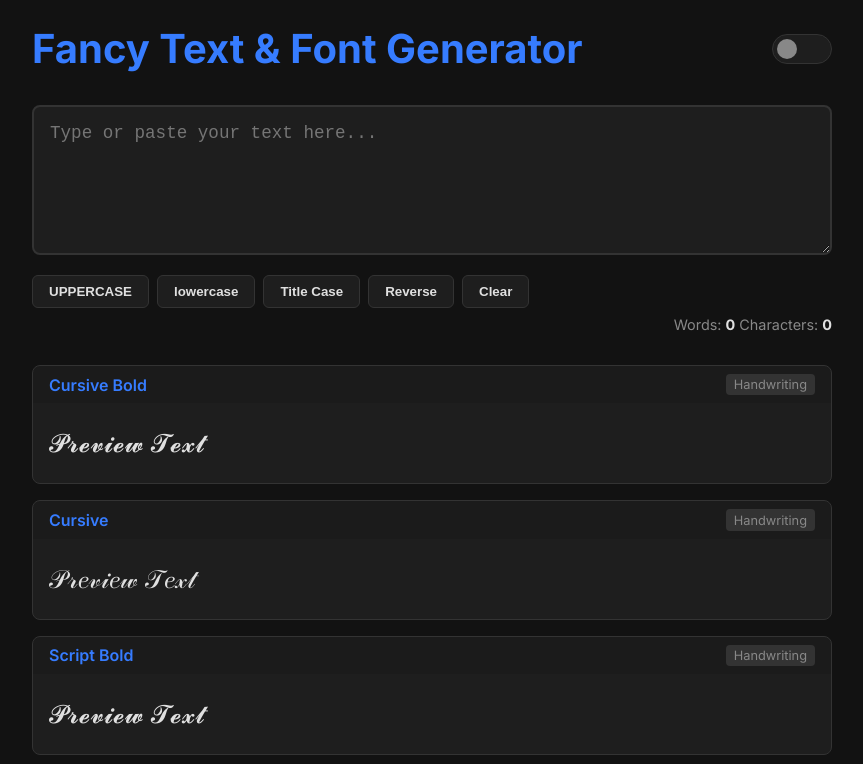
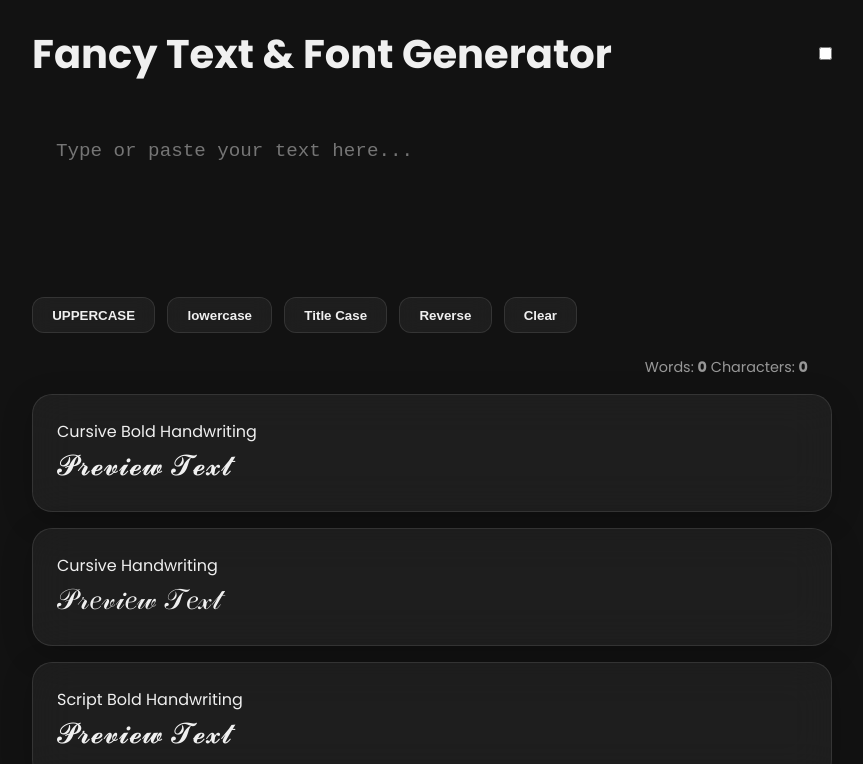
Before and after one commit to MuhammadZohaibofficial/Fontify, a plain HTML site: page index.html in a window 1280 px wide. Shown: the top 764 px of the page, without its empty margins (208-1071 px from the left). Drawn offline with Linux system fonts and the light colour scheme.

Commit message:
Update style.css

```diff
--- a/style.css
+++ b/style.css
@@ -1,248 +1,130 @@
-/* --- FONTIFY ULTIMATE - STYLE.CSS --- */
-/* Google Font for a clean and modern UI */
-@import url('https://fonts.googleapis.com/css2?family=Inter:wght@400;600;700&display=swap');
+/* --- FONTIFY GLASS MORPHISM - STYLE.CSS --- */
+@import url('https://fonts.googleapis.com/css2?family=Poppins:wght@400;600;700&display=swap');
 
-/* --- THEME COLORS (CSS VARIABLES) --- */
-/* Is se Day/Night mode banana bohat asaan ho jaata hai */
 :root {
-    --primary-color: #367cff;
-    --background-color: #121212;
-    --surface-color: #1e1e1e;
-    --text-color: #e0e0e0;
-    --subtle-text: #888;
-    --border-color: #333;
-    --success-color: #28a745;
-    --transition-speed: 0.3s;
+    --primary-color: #007aff;
+    --background-color-dark: #121212;
+    --glass-color-dark: rgba(255, 255, 255, 0.05);
+    --text-color-dark: #f0f0f0;
+    --border-color-dark: rgba(255, 255, 255, 0.1);
+
+    --background-color-light: #f2f2f7;
+    --glass-color-light: rgba(255, 255, 255, 0.6);
+    --text-color-light: #1c1c1e;
+    --border-color-light: rgba(0, 0, 0, 0.1);
+
+    --transition-speed: 0.4s;
+}
+
+*, *::before, *::after { box-sizing: border-box; margin: 0; padding: 0; }
+
+body {
+    font-family: 'Poppins', sans-serif;
+    background-color: var(--background-color-dark);
+    color: var(--text-color-dark);
+    transition: background-color var(--transition-speed), color var(--transition-speed);
+    padding: 1.5rem;
+    overflow-x: hidden;
 }
 
 body.light-mode {
-    --primary-color: #0056b3;
-    --background-color: #f4f4f9;
-    --surface-color: #ffffff;
-    --text-color: #212529;
-    --subtle-text: #6c757d;
-    --border-color: #dee2e6;
+    background-color: var(--background-color-light);
+    color: var(--text-color-light);
 }
 
-/* --- GENERAL & LAYOUT --- */
-*, *::before, *::after {
-    box-sizing: border-box;
-    margin: 0;
-    padding: 0;
+.background-blur {
+    position: fixed;
+    top: -20%; right: -20%;
+    width: 400px; height: 400px;
+    background: linear-gradient(45deg, var(--primary-color), #ff2d55);
+    border-radius: 50%;
+    filter: blur(150px);
+    opacity: 0.3;
+    z-index: -1;
 }
 
-body {
-    font-family: 'Inter', sans-serif;
-    background-color: var(--background-color);
-    color: var(--text-color);
-    transition: background-color var(--transition-speed), color var(--transition-speed);
-    padding: 1.5rem;
+.container { max-width: 800px; margin: 0 auto; }
+header { display: flex; justify-content: space-between; align-items: center; margin-bottom: 2rem; }
+header h1 { font-size: 2.5rem; font-weight: 700; }
+
+/* Glass Card Style */
+.input-card, .result-card {
+    background: var(--glass-color-dark);
+    backdrop-filter: blur(20px);
+    -webkit-backdrop-filter: blur(20px);
+    border-radius: 20px;
+    border: 1px solid var(--border-color-dark);
+    box-shadow: 0 8px 32px 0 rgba(0, 0, 0, 0.2);
+    transition: background-color var(--transition-speed), border var(--transition-speed);
+}
+body.light-mode .input-card, body.light-mode .result-card {
+    background: var(--glass-color-light);
+    border: 1px solid var(--border-color-light);
+    box-shadow: 0 8px 32px 0 rgba(0, 0, 0, 0.1);
 }
 
-.container {
-    max-width: 800px;
-    margin: 0 auto;
-}
-
-/* --- HEADER & THEME SWITCHER --- */
-header {
-    display: flex;
-    justify-content: space-between;
-    align-items: center;
-    margin-bottom: 2rem;
-}
-
-header h1 {
-    font-size: clamp(1.8rem, 5vw, 2.5rem);
-    font-weight: 700;
-    color: var(--primary-color);
-}
-
-.theme-switcher {
-    position: relative;
-}
-
-.slider {
-    cursor: pointer;
-    background-color: var(--surface-color);
-    border: 1px solid var(--border-color);
-    width: 60px;
-    height: 30px;
-    border-radius: 30px;
-    display: block;
-    transition: var(--transition-speed);
-}
-
-.slider::before {
-    content: '';
-    position: absolute;
-    top: 5px;
-    left: 5px;
-    width: 20px;
-    height: 20px;
-    border-radius: 50%;
-    background-color: var(--subtle-text);
-    transition: var(--transition-speed);
-}
-
-#themeToggle { display: none; }
-#themeToggle:checked + .slider { background-color: var(--primary-color); }
-#themeToggle:checked + .slider::before {
-    transform: translateX(30px);
-    background-color: white;
-}
-
-/* --- MAIN CONTENT & TOOLBAR --- */
 #userInput {
     width: 100%;
     height: 150px;
-    padding: 1rem;
-    font-size: 1.1rem;
-    border-radius: 8px;
-    border: 2px solid var(--border-color);
-    background-color: var(--surface-color);
-    color: var(--text-color);
-    resize: vertical;
-    transition: border-color var(--transition-speed);
+    padding: 1.5rem;
+    font-size: 1.2rem;
+    background: transparent;
+    border: none;
+    color: inherit;
+    resize: none;
 }
+#userInput:focus { outline: none; }
+.counters { padding: 0 1.5rem 1rem 1.5rem; text-align: right; font-size: 0.9rem; opacity: 0.6; }
 
-#userInput:focus {
-    outline: none;
-    border-color: var(--primary-color);
-}
-
-.toolbar {
-    display: flex;
-    flex-wrap: wrap;
-    gap: 0.5rem;
-    margin-top: 1rem;
-}
-
+.toolbar { display: flex; flex-wrap: wrap; gap: 0.75rem; margin: 1.5rem 0; }
 .toolbar button {
-    background-color: var(--surface-color);
-    color: var(--text-color);
-    border: 1px solid var(--border-color);
-    padding: 0.5rem 1rem;
-    border-radius: 6px;
+    background: var(--glass-color-dark);
+    color: inherit;
+    border: 1px solid var(--border-color-dark);
+    padding: 0.6rem 1.2rem;
+    border-radius: 12px;
     cursor: pointer;
     font-weight: 600;
-    transition: background-color 0.2s, transform 0.1s;
+    backdrop-filter: blur(10px);
+    transition: all 0.2s ease;
 }
+body.light-mode .toolbar button { background: var(--glass-color-light); border: 1px solid var(--border-color-light); }
+.toolbar button:hover { background-color: var(--primary-color); color: white; border-color: var(--primary-color); }
+.toolbar button:active { transform: scale(0.95); }
 
-.toolbar button:hover {
-    background-color: var(--border-color);
-}
+#outputContainer { display: grid; grid-template-columns: 1fr; gap: 1rem; }
+.result-card { padding: 1.5rem; animation: slideUp 0.5s ease-out forwards; opacity: 0; }
+@keyframes slideUp { from { opacity: 0; transform: translateY(30px); } to { opacity: 1; transform: translateY(0); } }
+.result-preview { font-size: 1.8rem; cursor: pointer; }
 
-.toolbar button:active {
-    transform: scale(0.95);
-}
-
-.counters {
-    margin-top: 0.5rem;
-    text-align: right;
-    color: var(--subtle-text);
-    font-size: 0.9rem;
-}
-
-.counters b { color: var(--text-color); }
-
-/* --- FONT OUTPUT & CARDS --- */
-#outputContainer {
-    display: grid;
-    grid-template-columns: 1fr;
-    gap: 1rem;
-    margin: 2rem 0;
-}
-
-.result-card {
-    background-color: var(--surface-color);
-    border-radius: 8px;
-    border: 1px solid var(--border-color);
-    overflow: hidden;
-    opacity: 0; /* Animation ke liye shuru mein hide rakhein */
-    animation: fadeIn 0.5s ease-out forwards;
-}
-
-@keyframes fadeIn {
-    from { opacity: 0; transform: translateY(15px); }
-    to { opacity: 1; transform: translateY(0); }
-}
-
-.result-card-header {
-    padding: 0.5rem 1rem;
-    background-color: rgba(0,0,0,0.1);
-    display: flex;
-    justify-content: space-between;
-    align-items: center;
-}
-
-.font-name {
-    color: var(--primary-color);
-    font-weight: 600;
-}
-
-.font-category {
-    background-color: var(--border-color);
-    color: var(--subtle-text);
-    padding: 0.2rem 0.5rem;
-    border-radius: 4px;
-    font-size: 0.8rem;
-}
-
-.result-preview {
-    padding: 1.5rem 1rem;
-    font-size: 1.6rem;
-    word-break: break-word;
-    cursor: pointer;
-    transition: background-color 0.2s;
-}
-
-.result-preview:hover {
-    background-color: rgba(0,0,0,0.2);
-}
-
-/* --- LOAD MORE BUTTON & FOOTER --- */
 #loadMoreBtn {
     width: 100%;
-    background-color: var(--primary-color);
+    background: var(--primary-color);
     color: white;
     border: none;
-    padding: 1rem;
-    font-size: 1.1rem;
-    border-radius: 8px;
+    padding: 1.2rem;
+    font-size: 1.2rem;
+    border-radius: 16px;
     cursor: pointer;
     font-weight: 700;
-    transition: background-color 0.2s, transform 0.1s;
+    margin-top: 2rem;
+    transition: all 0.2s;
 }
-#loadMoreBtn:active { transform: scale(0.98); }
-#loadMoreBtn:hover { background-color: #2a65c8; }
+#loadMoreBtn:hover { transform: translateY(-3px); box-shadow: 0 10px 20px rgba(0, 122, 255, 0.3); }
 #loadMoreBtn.hidden { display: none; }
 
-/* --- SEO CONTENT SECTION --- */
-.seo-content {
-    text-align: left;
-    margin-top: 3rem;
-    padding: 1.5rem;
-    background-color: var(--surface-color);
-    border-radius: 8px;
-    border: 1px solid var(--border-color);
-}
-.seo-content h2 { color: var(--primary-color); margin-bottom: 1rem; }
-.seo-content p { color: var(--subtle-text); line-height: 1.8; }
-
-/* --- "COPIED!" TOAST NOTIFICATION --- */
 #toast {
     position: fixed;
-    bottom: -100px; /* Animation ke liye shuru mein hide rakhein */
+    bottom: -100px;
     left: 50%;
     transform: translateX(-50%);
-    background-color: var(--success-color);
+    background: linear-gradient(45deg, #007aff, #5856d6);
     color: white;
     padding: 1rem 2rem;
-    border-radius: 8px;
+    border-radius: 12px;
     font-weight: 600;
     box-shadow: 0 4px 20px rgba(0,0,0,0.4);
-    transition: bottom 0.5s ease-in-out;
+    transition: all 0.5s ease-in-out;
     z-index: 1000;
 }
 #toast.show { bottom: 30px; }
```
